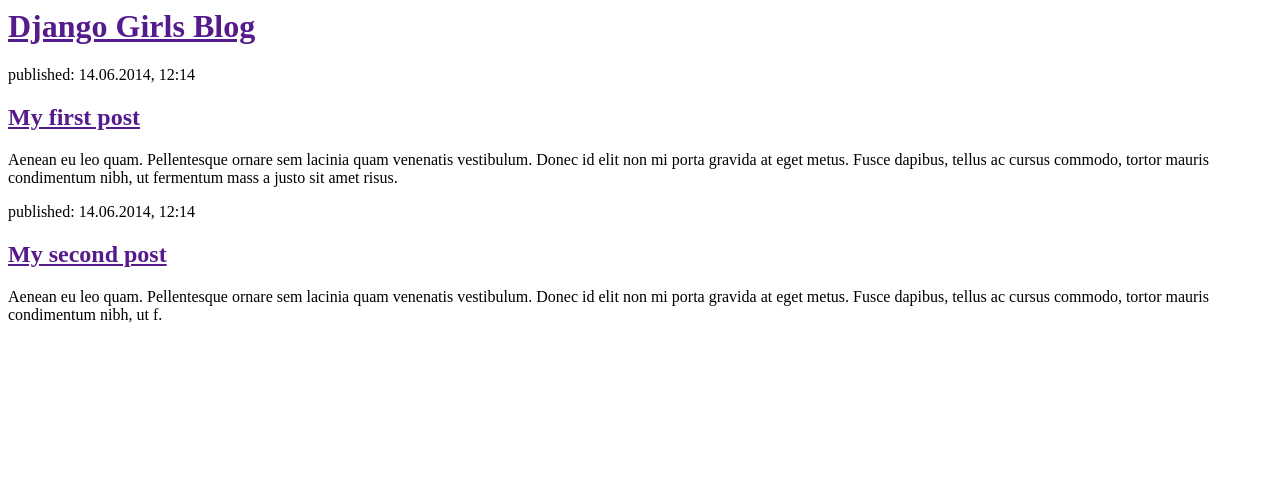
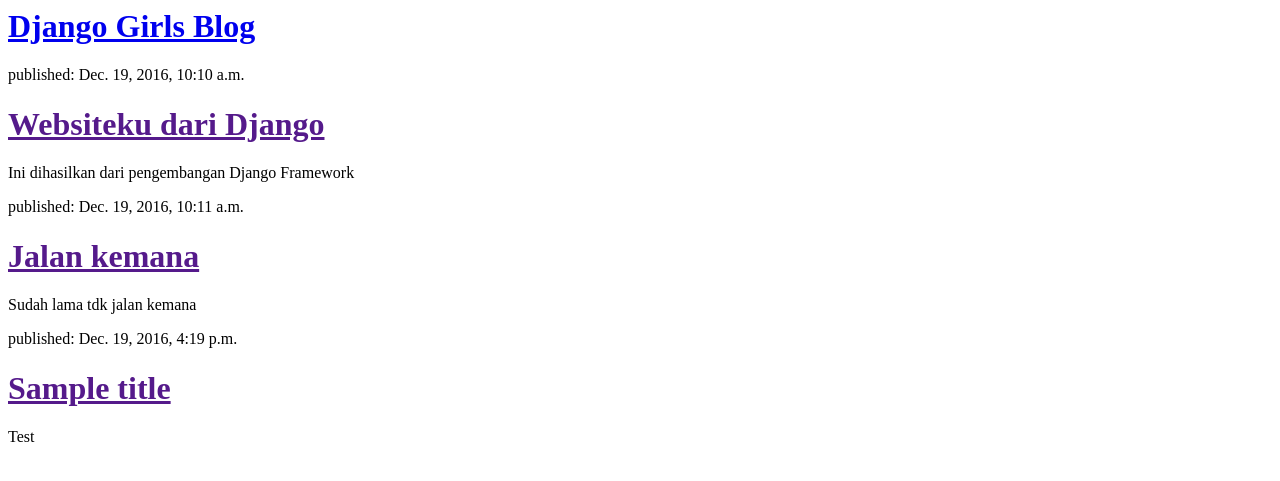
Before and after one commit to prianthon/djangogirls, a Django app: page / in a window 1280 px wide. Shown: the top 481 px of the page. Run offline with Django 3.2, Linux system fonts and the light colour scheme; data comes from the database, SQL or seed files in the repository.

Commit message:
posts list

```diff
--- a/djangogirls/blog/templates/blog/post_list.html
+++ b/djangogirls/blog/templates/blog/post_list.html
@@ -4,19 +4,15 @@
   </head>
 <body>
   <div>
-    <h1><a href="">Django Girls Blog</a></h1>
+    <h1><a href="/">Django Girls Blog</a></h1>
   </div>
 
-  <div>
-    <p>published: 14.06.2014, 12:14</p>
-    <h2><a href="">My first post</a></h2>
-    <p>Aenean eu leo quam. Pellentesque ornare sem lacinia quam venenatis vestibulum. Donec id elit non mi porta gravida at eget metus. Fusce dapibus, tellus ac cursus commodo, tortor mauris condimentum nibh, ut fermentum mass a justo sit amet risus.</p>
-  </div>
-
-  <div>
-    <p>published: 14.06.2014, 12:14</p>
-    <h2><a href="">My second post</a></h2>
-    <p>Aenean eu leo quam. Pellentesque ornare sem lacinia quam venenatis vestibulum. Donec id elit non mi porta gravida at eget metus. Fusce dapibus, tellus ac cursus commodo, tortor mauris condimentum nibh, ut f.</p>
-  </div>
+  {% for post in posts %}
+    <div>
+      <p>published: {{ post.published_date }}</p>
+      <h1><a href="">{{ post.title }}</a></h1>
+      <p>{{ post.text|linebreaksbr }}</p>
+    </div>
+  {% endfor %}
 </body>
 </html>
--- a/djangogirls/blog/views.py
+++ b/djangogirls/blog/views.py
@@ -5,4 +5,4 @@
 # Create your views here.
 def post_list(request):
     posts = Post.objects.filter(published_date__lte=timezone.now()).order_by('published_date')
-    return render(request, 'blog/post_list.html', {})
+    return render(request, 'blog/post_list.html', {'posts': posts})
```
